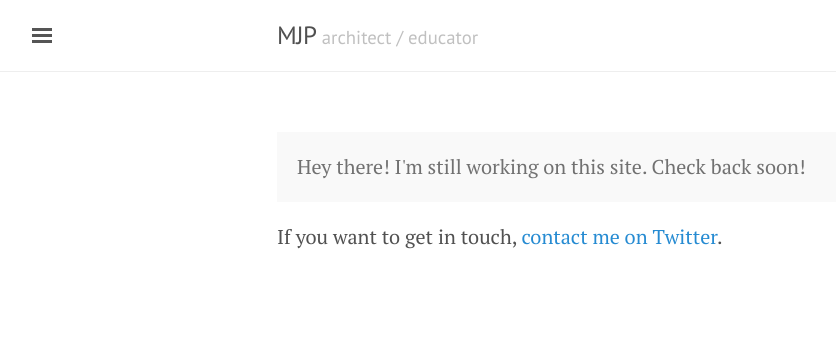
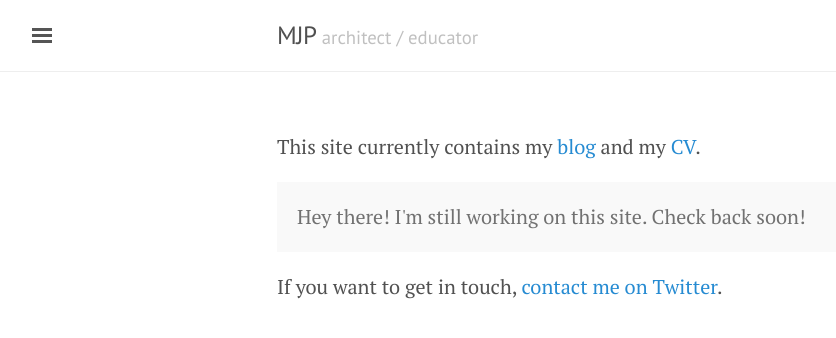
Before and after one commit to millipz/millipz.github.io, a Jekyll site: the page built from index.md, in a window 1280 px wide. Shown: the top 338 px of the page, without its empty margins (3-839 px from the left). Built offline with Jekyll 4.4.1, drawn with Linux system fonts in a browser that asks for light colours.

Commit message:
Updated index.md with links

```diff
--- a/index.md
+++ b/index.md
@@ -2,6 +2,8 @@
 layout: default
 title: Home
 ---
+
+This site currently contains my [blog](/blog/) and my [CV](/CV/).
 
 <p class="message">
   Hey there! I'm still working on this site. Check back soon!
```
